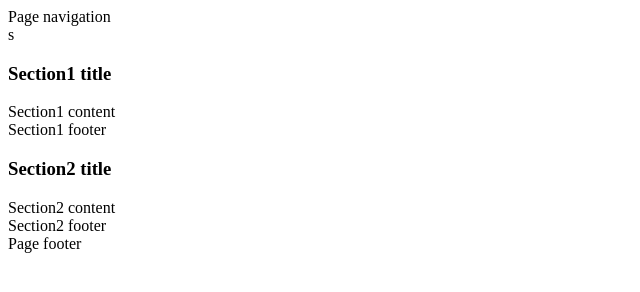
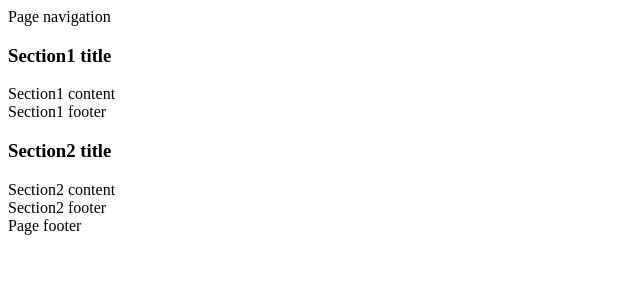
Before and after one commit to 203161/iislabse_203161, a plain HTML site: page index.html in a window 1280 px wide. Shown: the whole page, without its empty margins (0-640 px from the left). Drawn offline with Linux system fonts and the light colour scheme.

Commit message:
fixed typo

```diff
--- a/index.html
+++ b/index.html
@@ -8,7 +8,7 @@
 			Page navigation
 		</nav>
 		<section id="section1" class="panel panel-default">
-			<div class="panel-heading">s
+			<div class="panel-heading">
 	    		<h3 class="panel-title">Section1 title</h3>
 		  	</div>
 	  		<div class="panel-body">
```
